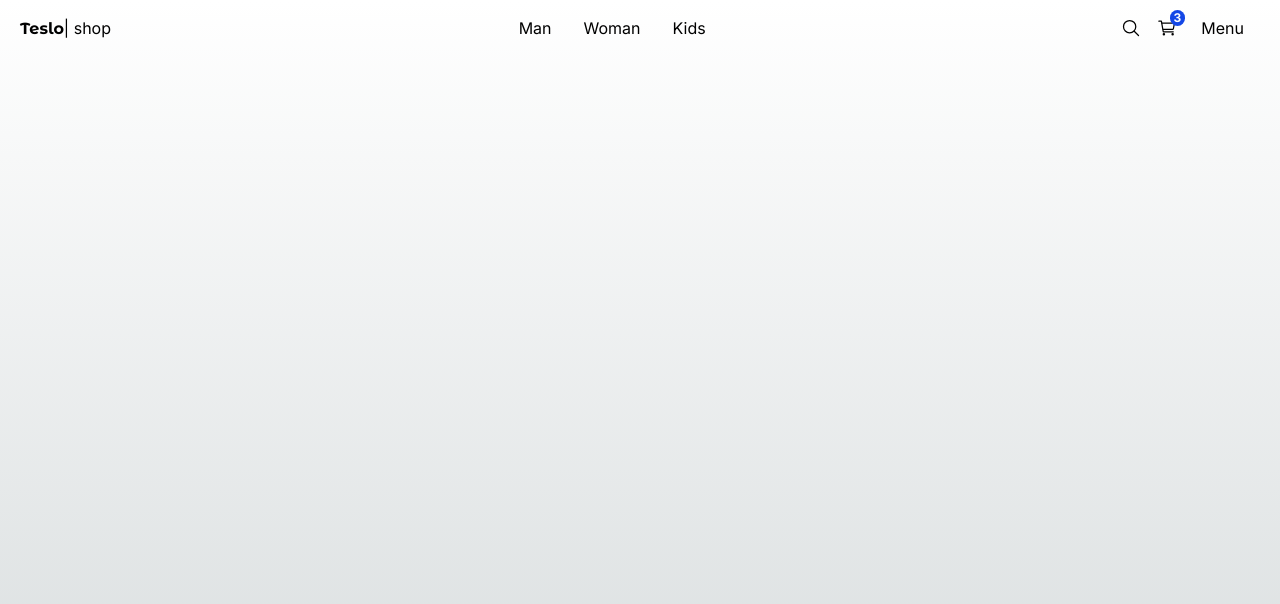
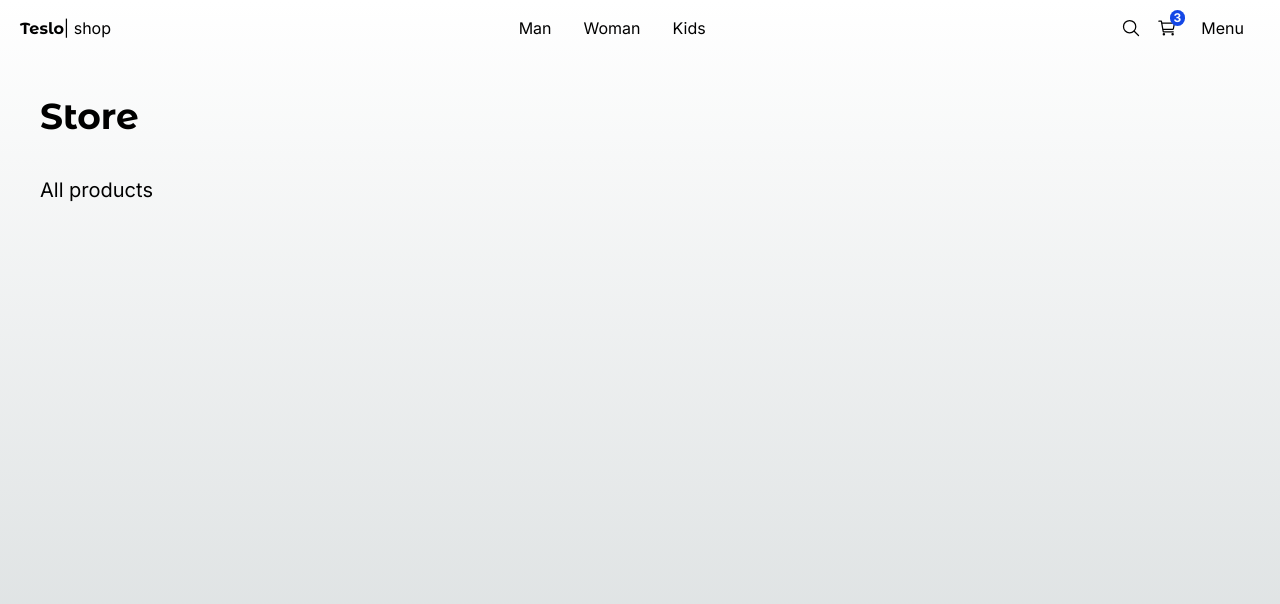
Before and after one commit to Fer-Mig-Agus/NextJsCurso-TesloShop, a Next.js app: page / in a window 1280 px wide. Shown: the top 604 px of the page. Built offline with nearby package versions, Linux system fonts and the light colour scheme.

Commit message:
Se agrego el componente de Title para la vista principal

```diff
--- a/src/app/(shop)/layout.tsx
+++ b/src/app/(shop)/layout.tsx
@@ -8,7 +8,9 @@
   return (
     <main className="min-h-screen">
       <TopMenu/>
+      <div className='px-0 sm:px-10'>
       {children}
+      </div>
     </main>
   );
 }
--- a/src/app/(shop)/page.tsx
+++ b/src/app/(shop)/page.tsx
@@ -1,11 +1,16 @@
 import { titleFont } from "@/config/fonts";
 import Image from "next/image";
+import { Title } from '@/components';
 
 export default function Home() {
   return (
     <div>
 
-
+      <Title
+      title='Store'
+      subtitle="All products"
+      className="mb-2"
+      />
     </div>
   );
 }
--- a/src/components/index.ts
+++ b/src/components/index.ts
@@ -1,2 +1,3 @@
 export { TopMenu } from "./ui/top-menu/TopMenu";
 export { PageNotFound } from "./ui/not-found/PageNotFound";
+export { Title } from "./ui/title/Title";
--- a/src/components/ui/not-found/PageNotFound.tsx
+++ b/src/components/ui/not-found/PageNotFound.tsx
@@ -1,4 +1,4 @@
-import { title } from 'process'
+import { titleFont } from '@/config/fonts';
 import Link from 'next/link'
 import Image from 'next/image';
 
@@ -6,7 +6,7 @@
   return (
     <div className='flex flex-col-reverse md:flex-row h-[800px] w-full justify-center items-center align-middle'>
       <div className='text-center px-5 mx-5'>
-        <h2 className={`${title.className} antialiased text-9xl`}>404</h2>
+        <h2 className={`${titleFont.className} antialiased text-9xl`}>404</h2>
         <p className='font-semibold text-xl'>Whoops! We are so sorry.</p>
         <p className='font-light'>
             <span className=''>You can go back </span>
--- /dev/null
+++ b/src/components/ui/title/Title.tsx
@@ -0,0 +1,20 @@
+import { titleFont } from "@/config/fonts";
+
+interface Props{
+    title:string;
+    subtitle?:string;
+    className?: string;
+}
+
+export const Title = ({title,subtitle,className}:Props) => {
+  return (
+    <div className={`mt-3 ${className}`}>
+        <h1 className={`${titleFont.className} antialiased text-4xl font-semibold my-10`}>{title}</h1>
+        {
+            subtitle && (
+                <h3 className="text-xl mb-5">{subtitle}</h3>
+            )
+        }
+    </div>
+  )
+}
```
